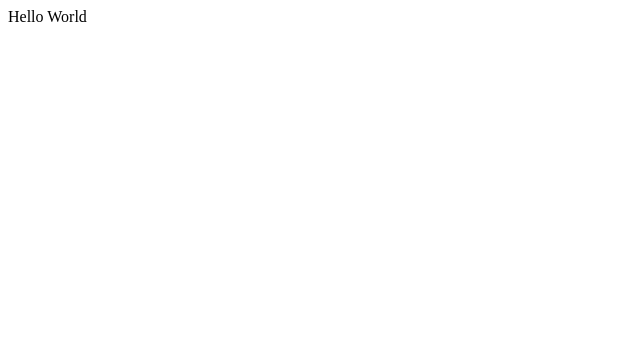
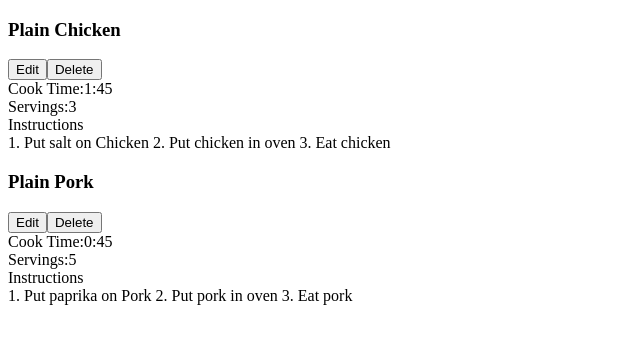
Before and after one commit to Jas802/react_cooking_app, a React (Create React App) app: page / in a window 1280 px wide. Shown: the top 344 px of the page, without its empty margins (0-640 px from the left). Built offline with nearby package versions, Linux system fonts and the light colour scheme.

Commit message:
added components and props

```diff
--- a/src/App.js
+++ b/src/App.js
@@ -1,7 +1,25 @@
 import React from 'react';
+import RecipeList from './RecipeList'
 
 function App() {
-  return "Hello World"
+  return (
+    <RecipeList recipes={sampleReciepes} />
+  )
 }
-
+const sampleReciepes = [
+  {
+    id: 1,
+    name: "Plain Chicken",
+    servings: 3,
+    cookTime: "1:45",
+    instructions: "1. Put salt on Chicken\n2. Put chicken in oven\n 3. Eat chicken"
+  },
+  {
+    id: 2,
+    name: "Plain Pork",
+    servings: 5,
+    cookTime: "0:45",
+    instructions: "1. Put paprika on Pork\n2. Put pork in oven\n 3. Eat pork"
+  }
+]
 export default App;
--- /dev/null
+++ b/src/Recipe.js
@@ -0,0 +1,33 @@
+import React from 'react'
+
+export default function Recipe(props) {
+    const {
+        name,
+        cookTime,
+        servings,
+        instructions
+    } = props
+    return (
+        <div>
+            <div>
+                <h3>{ name }</h3>
+                <div>
+                    <button>Edit</button>
+                    <button>Delete</button>
+                </div>
+            </div>
+            <div>
+                <span>Cook Time:</span>
+                <span>{ cookTime }</span>
+            </div>
+            <div>
+                <span>Servings:</span>
+                <span>{ servings }</span>
+            </div>
+            <div>
+                <span>Instructions</span>
+                <div>{ instructions }</div>
+            </div>
+        </div>
+    )
+}
--- /dev/null
+++ b/src/RecipeList.js
@@ -0,0 +1,16 @@
+import React from 'react'
+import Recipe from './Recipe'
+export default function RecipeList({ recipes }) {
+    return (
+    <div>
+        {recipes.map(recipe => {
+            return (
+            <Recipe
+                key={recipe.id}
+                {...recipe}
+            />
+            )
+        })}
+    </div>
+    )
+}
```
